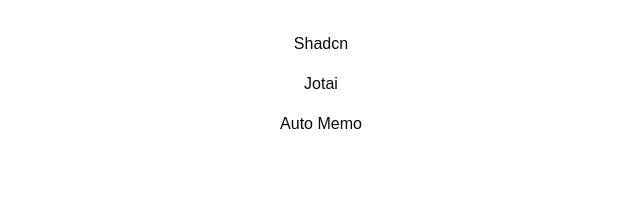
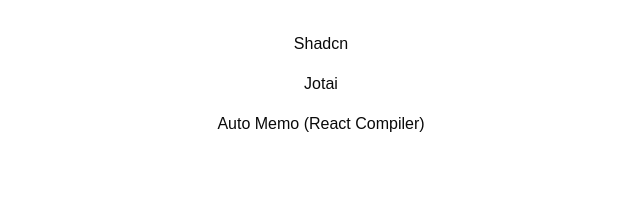
Before and after one commit to heecheon92/next15-test, a Next.js app: page / in a window 1280 px wide. Shown: the top 202 px of the page, without its empty margins (319-959 px from the left). Built offline with nearby package versions, Linux system fonts and the light colour scheme.

Commit message:
changed title for automemo page

```diff
--- a/app/page.tsx
+++ b/app/page.tsx
@@ -5,7 +5,7 @@
     <div className="flex flex-col items-center space-y-4 min-h-screen p-8 pb-20">
       <Link href="/playground/shadcn">Shadcn</Link>
       <Link href="/playground/jotai">Jotai</Link>
-      <Link href="/playground/automemo">Auto Memo</Link>
+      <Link href="/playground/automemo">Auto Memo (React Compiler)</Link>
     </div>
   );
 }
--- a/app/playground/automemo/page.tsx
+++ b/app/playground/automemo/page.tsx
@@ -9,7 +9,7 @@
 
   return (
     <Fragment>
-      <header className="text-2xl font-bold">Auto Memo</header>
+      <header className="text-2xl font-bold">Auto Memo (React Compiler)</header>
 
       <Button onClick={() => setCount((c) => c + 1)}>
         Clicked {count} times
```
